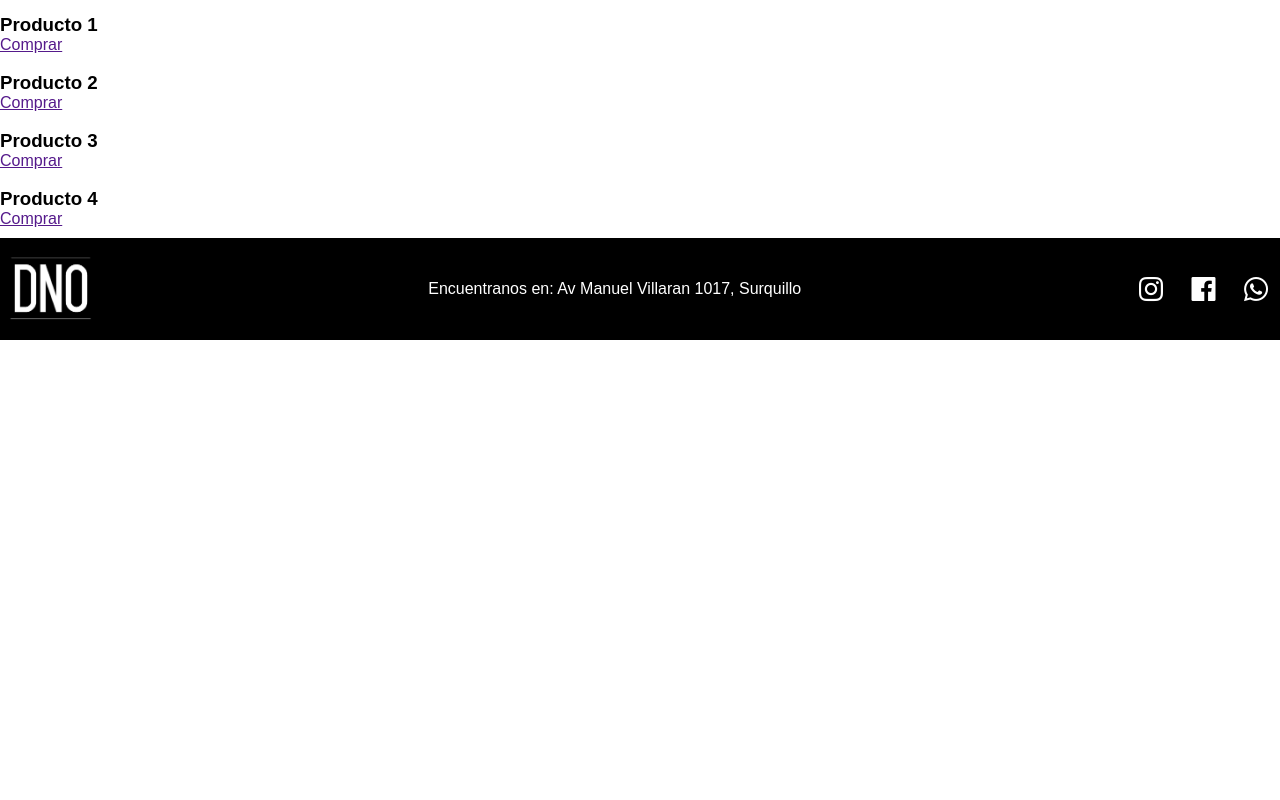
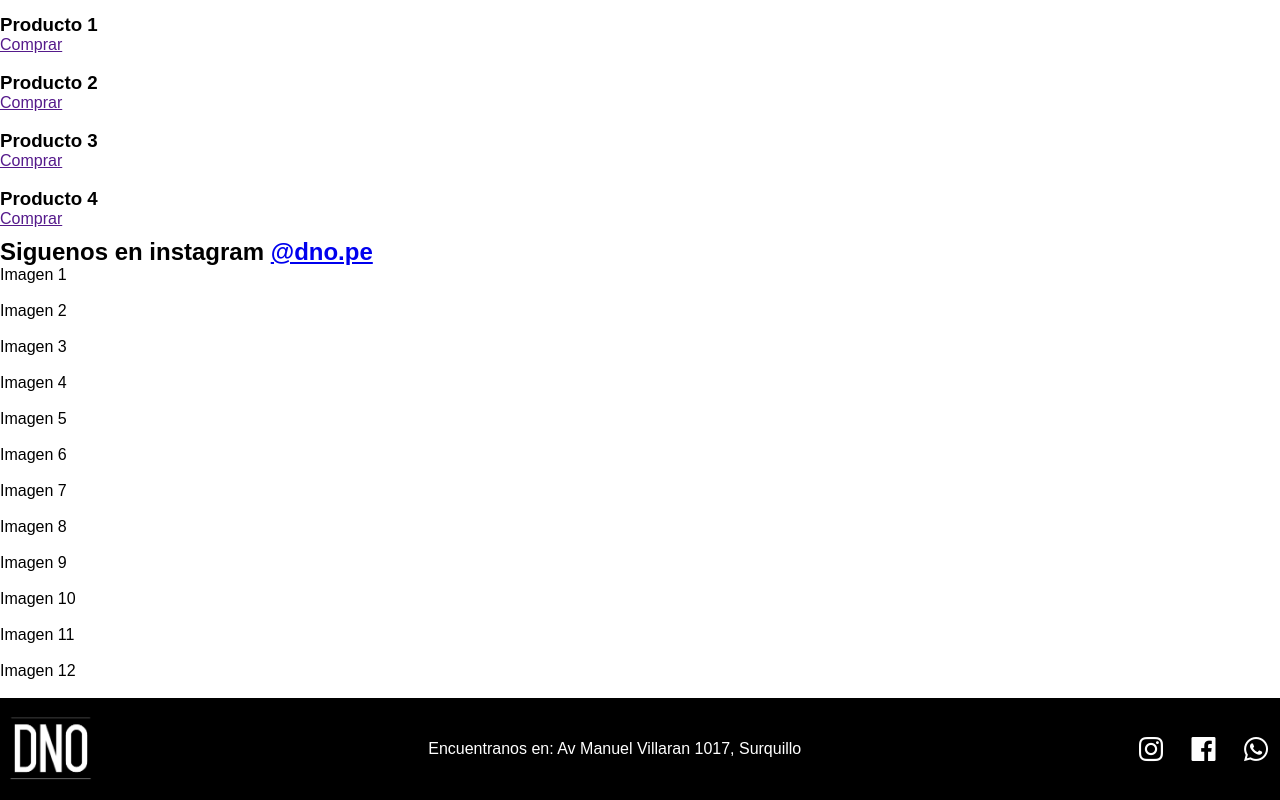
Before and after one commit to salozem/CoderHouse, a plain HTML site: page index.html in a window 1280 px wide. Shown: the part 551-1351 px from the top of the page. Before the commit the page ends 891 px from the top, so only its background shows below. Drawn offline with nearby package versions, Linux system fonts and the light colour scheme; a web font is replaced by a local one.

Commit message:
feat: added content to section.

```diff
--- a/index.html
+++ b/index.html
@@ -51,6 +51,57 @@
                 <a href="">Comprar</a>
             </div>
         </section>
+        <section class="instagram">
+            <h2>Siguenos en instagram <a href="https://www.instagram.com/dno.pe/" target="_blank">@dno.pe</a></h2>
+            <div>
+                <p>Imagen 1</p>
+                <a href="#"><img src="" alt=""></a>
+            </div>
+            <div>
+                <p>Imagen 2</p>
+                <a href="#"><img src="" alt=""></a>
+            </div>
+            <div>
+                <p>Imagen 3</p>
+                <a href="#"><img src="" alt=""></a>
+            </div>
+            <div>
+                <p>Imagen 4</p>
+                <a href="#"><img src="" alt=""></a>
+            </div>
+            <div>
+                <p>Imagen 5</p>
+                <a href="#"><img src="" alt=""></a>
+            </div>
+            <div>
+                <p>Imagen 6</p>
+                <a href="#"><img src="" alt=""></a>
+            </div>
+            <div>
+                <p>Imagen 7</p>
+                <a href="#"><img src="" alt=""></a>
+            </div>
+            <div>
+                <p>Imagen 8</p>
+                <a href="#"><img src="" alt=""></a>
+            </div>
+            <div>
+                <p>Imagen 9</p>
+                <a href="#"><img src="" alt=""></a>
+            </div>
+            <div>
+                <p>Imagen 10</p>
+                <a href="#"><img src="" alt=""></a>
+            </div>
+            <div>
+                <p>Imagen 11</p>
+                <a href="#"><img src="" alt=""></a>
+            </div>
+            <div>
+                <p>Imagen 12</p>
+                <a href="#"><img src="" alt=""></a>
+            </div>
+        </section>
     </main>
     <footer>
         <img src="/img/logo.jpeg" alt="">
```
